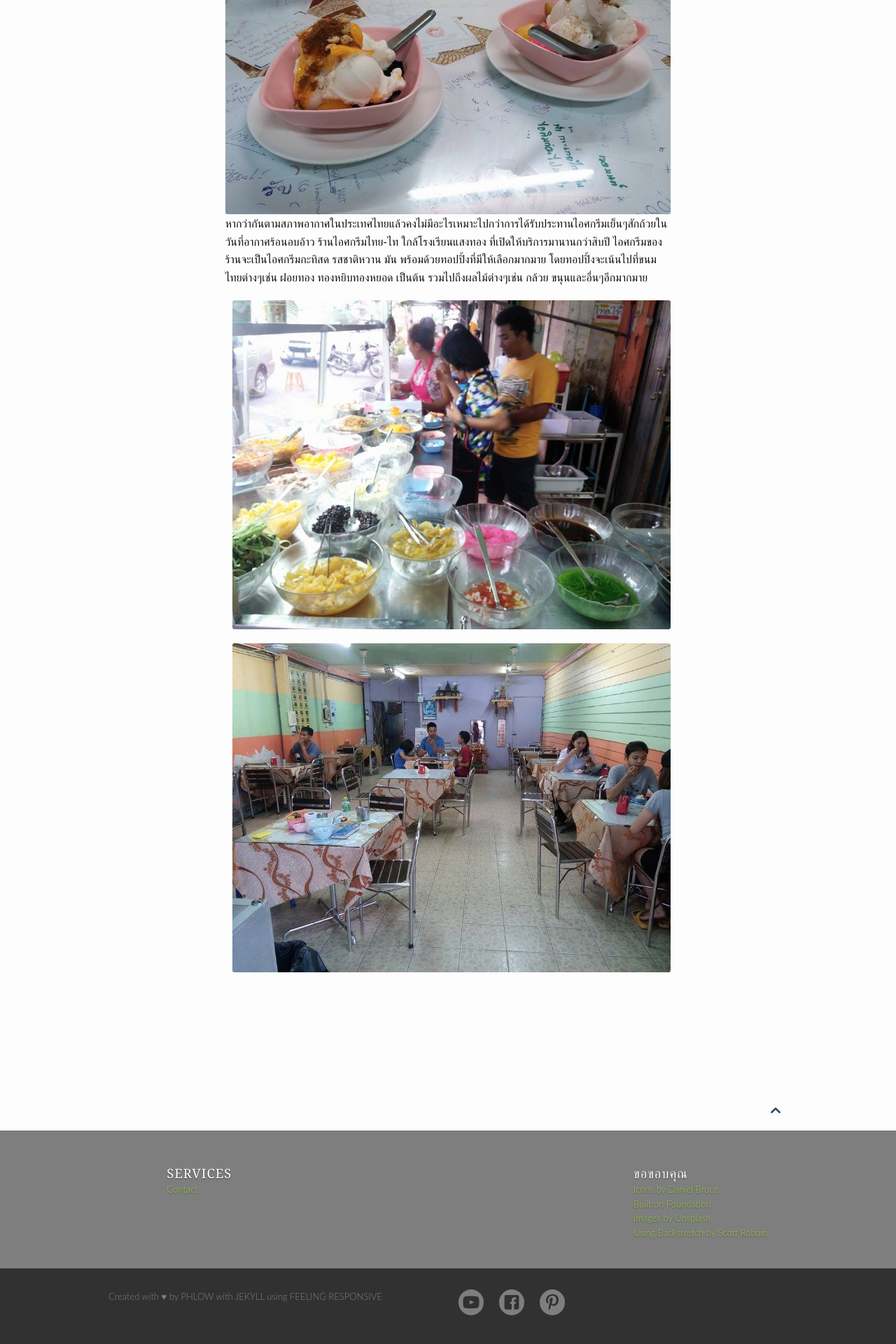
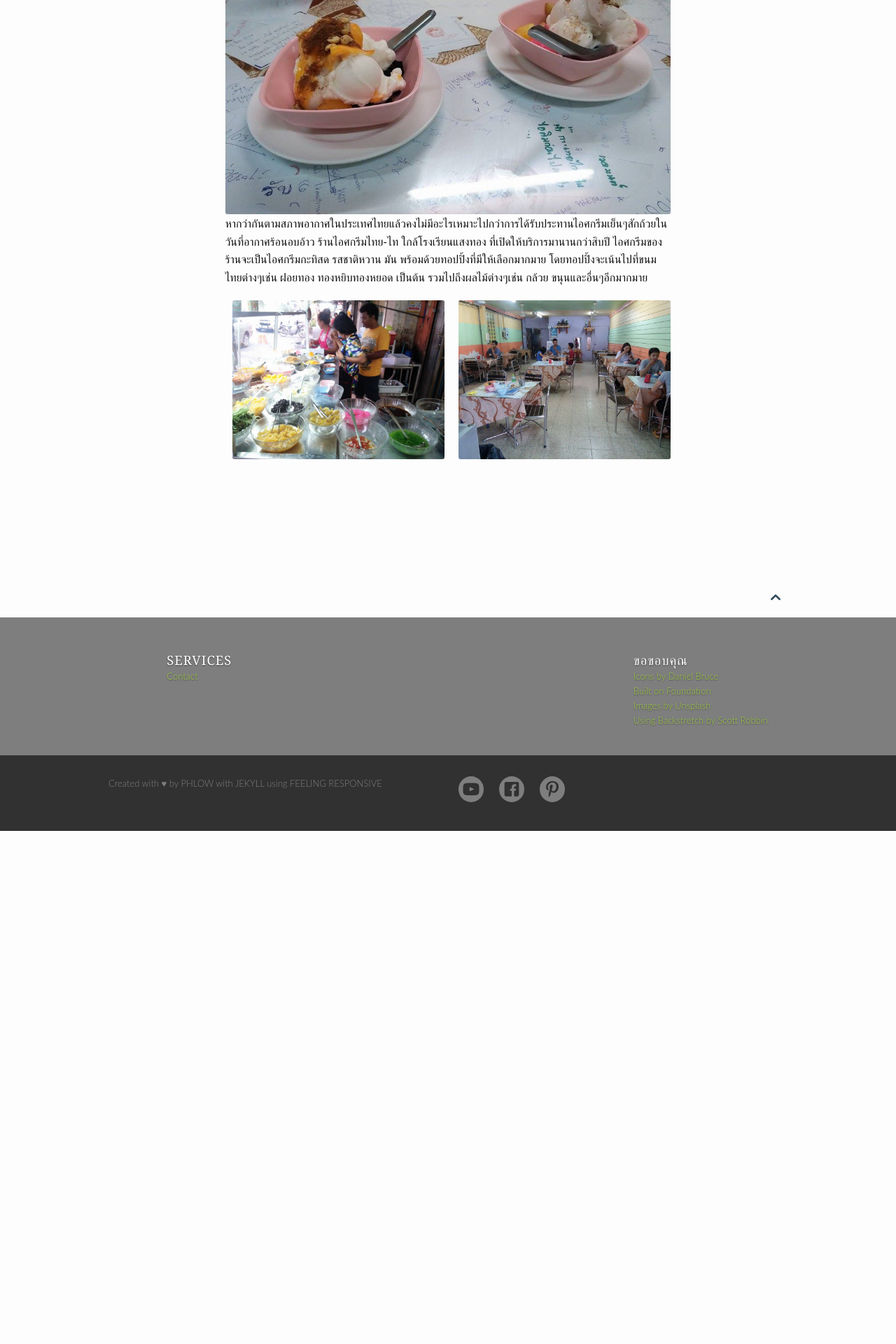
Before and after one commit to hatyairoiroi/hatyairoiroi.github.io, a Jekyll site: the page built from pages/ไทยไท.md, in a window 1280 px wide. Shown: the part 684-2604 px from the top of the page at 70% size. Built offline with Jekyll 4.4.1, drawn with Linux system fonts in a browser that asks for light colours; after the commit the page ends 1871 px from its top, so only the background shows below that.

Commit message:
Update ไทยไท.md

```diff
--- a/pages/ไทยไท.md
+++ b/pages/ไทยไท.md
@@ -10,7 +10,7 @@ permalink: "/ไทยไท/"
 <img class="t60" src="{{ site.url }}/images/ไทยไท1.jpg">
 	หากว่ากันตามสภาพอากาศในประเทศไทยแล้วคงไม่มีอะไรเหมาะไปกว่าการได้รับประทานไอศกรีมเย็นๆสักถ้วยในวันที่อากาศร้อนอบอ้าว ร้านไอศกรีมไทย-ไท ใกล้โรงเรียนแสงทอง ที่เปิดให้บริการมานานกว่าสิบปี ไอศกรีมของร้านจะเป็นไอศกรีมกะทิสด รสชาติหวาน มัน พร้อมด้วยทอปปิ้งที่มีให้เลือกมากมาย โดยทอปปิ้งจะเน้นไปที่ขนมไทยต่างๆเช่น ฝอยทอง  ทองหยิบทองหยอด เป็นต้น รวมไปถึงผลไม้ต่างๆเช่น กล้วย ขนุนและอื่นๆอีกมากมาย
 
-<ul class="clearing-thumbs Medium-block-grid-2" data-clearing>
+<ul class="clearing-thumbs small-block-grid-2" data-clearing>
   <li><a href="{{ site.url }}/images/ไทยไท2.jpg"><img src="{{ site.url }}/images/ไทยไท2.jpg"></a></li>
   <li><a href="{{ site.url }}/images/ไทยไท3.jpg"><img src="{{ site.url }}/images/ไทยไท3.jpg"></a></li>
 </ul>
```
